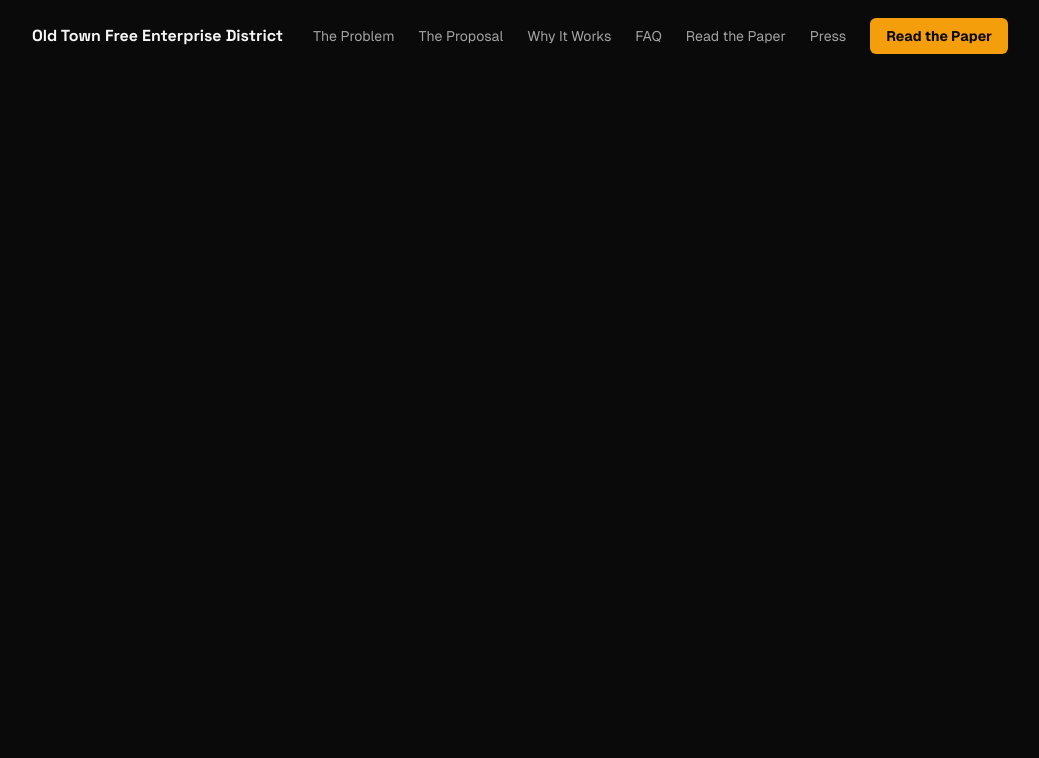
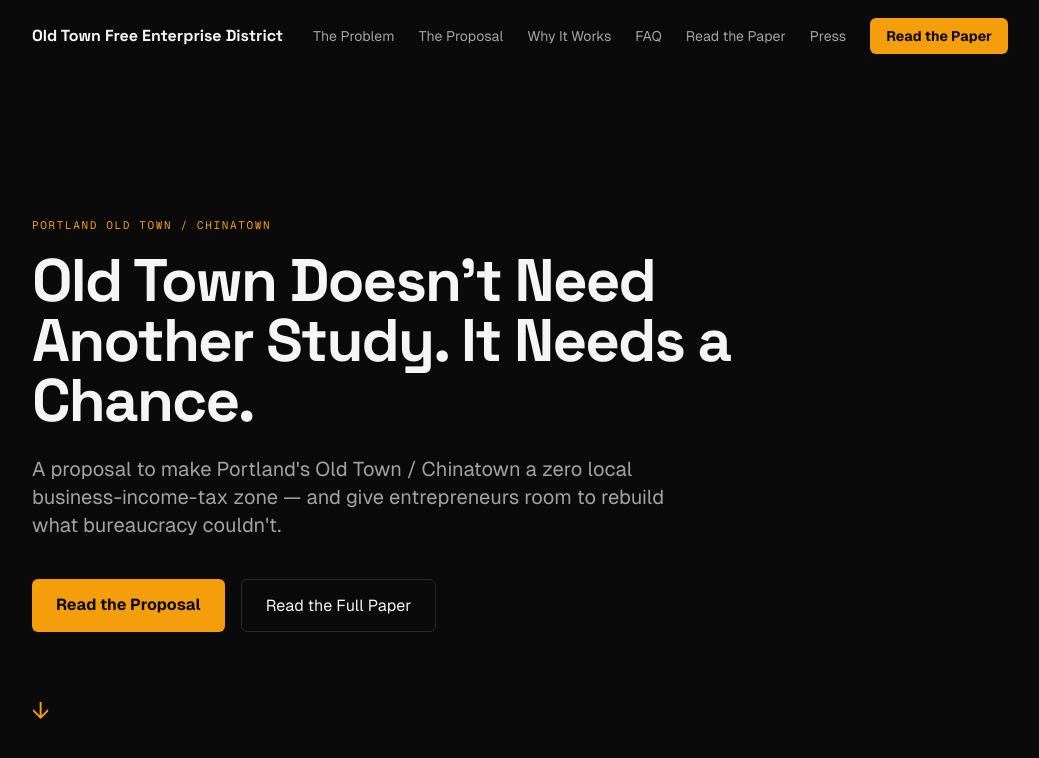
Before and after one commit to wriag/old-town-site, a Next.js app: page / in a window 1280 px wide. Shown: the top 758 px of the page, without its empty margins (120-1159 px from the left). Built offline with nearby package versions, Linux system fonts and the light colour scheme.

Commit message:
feat: Hero component with headline, CTAs, scroll arrow

```diff
--- a/app/page.tsx
+++ b/app/page.tsx
@@ -1,9 +1,11 @@
 import Nav from '@/components/Nav';
+import Hero from '@/components/Hero';
 
 export default function Page() {
   return (
     <main>
       <Nav />
+      <Hero />
     </main>
   );
 }
--- /dev/null
+++ b/components/Hero.tsx
@@ -0,0 +1,43 @@
+"use client";
+import { useEffect, useState } from 'react';
+
+export default function Hero() {
+  const [arrowVisible, setArrowVisible] = useState(true);
+
+  useEffect(() => {
+    const onScroll = () => setArrowVisible(window.scrollY <= 100);
+    window.addEventListener('scroll', onScroll, { passive: true });
+    return () => window.removeEventListener('scroll', onScroll);
+  }, []);
+
+  return (
+    <section className="min-h-screen flex flex-col justify-center py-16 md:py-24 max-w-5xl mx-auto px-6">
+      <p className="font-mono text-accent uppercase text-[11px] tracking-[0.15em] mb-4">
+        Portland Old Town / Chinatown
+      </p>
+      <h1 className="font-display font-bold text-4xl md:text-6xl tracking-[-0.03em] text-text mb-6 max-w-3xl">
+        Old Town Doesn&apos;t Need Another Study. It Needs a Chance.
+      </h1>
+      <p className="text-xl text-text-muted mb-10 max-w-2xl">
+        A proposal to make Portland&apos;s Old Town / Chinatown a zero local business-income-tax
+        zone — and give entrepreneurs room to rebuild what bureaucracy couldn&apos;t.
+      </p>
+      <div className="flex gap-4 flex-wrap">
+        <a href="#proposal"
+          className="bg-accent text-bg font-bold px-6 py-3 rounded-md hover:brightness-90 focus-visible:outline-none focus-visible:ring-2 focus-visible:ring-amber-400 focus-visible:ring-offset-2 focus-visible:ring-offset-[#0a0a0a]">
+          Read the Proposal
+        </a>
+        <a href="#paper"
+          className="border border-border text-text px-6 py-3 rounded-md hover:border-accent hover:text-accent focus-visible:outline-none focus-visible:ring-2 focus-visible:ring-amber-400 focus-visible:ring-offset-2 focus-visible:ring-offset-[#0a0a0a]">
+          Read the Full Paper
+        </a>
+      </div>
+      <div
+        aria-hidden="true"
+        className={`mt-16 text-accent text-2xl animate-bounce transition-opacity duration-300 ${arrowVisible ? 'opacity-100' : 'opacity-0'}`}
+      >
+        ↓
+      </div>
+    </section>
+  );
+}
```
Also changed, not shown: 1 other file (tests, documents, lock files or other folders).
